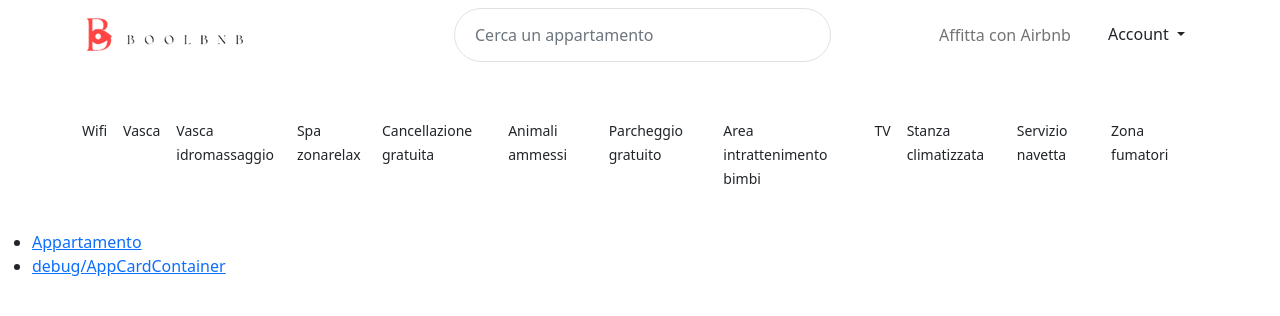
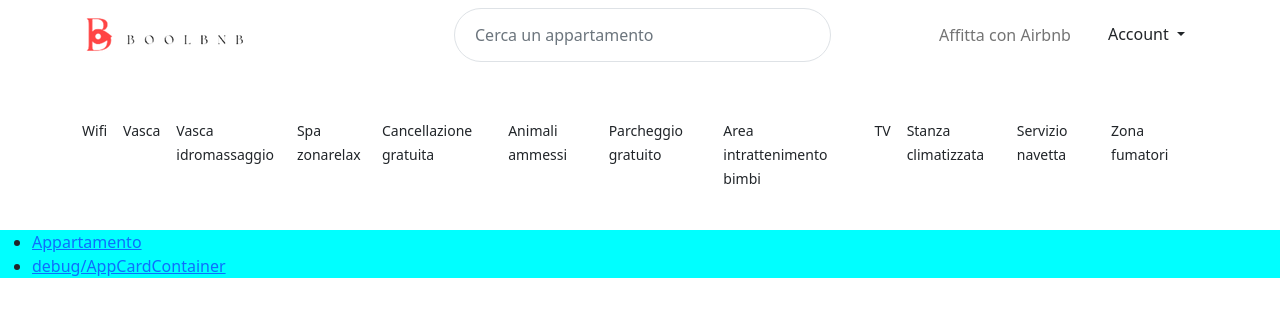
Before and after one commit to Spong3ibob/BoolBNB_FrontOffice, a Vue app: page / in a window 1280 px wide. Shown: the top 316 px of the page. Built offline with nearby package versions, Linux system fonts and the light colour scheme.

Commit message:
Debug Background

```diff
--- a/src/components/AppMain.vue
+++ b/src/components/AppMain.vue
@@ -12,9 +12,12 @@ export default {
 
 <template>
   <main>
+    <div class="debug">
       <ul>
         <li>
-        <router-link :to="{ name: 'apartment-page' }">Appartamento</router-link>
+          <router-link :to="{ name: 'apartment-page' }"
+            >Appartamento</router-link
+          >
         </li>
         <li>
           <router-link :to="{ name: 'main-debug' }"
@@ -22,7 +25,12 @@ export default {
           >
         </li>
       </ul>
+    </div>
   </main>
 </template>
 
-<style lang="scss" scoped></style>
+<style lang="scss" scoped>
+.debug {
+  background-color: cyan;
+}
+</style>
```
Lines whose indentation alone changed are shown as unchanged.
